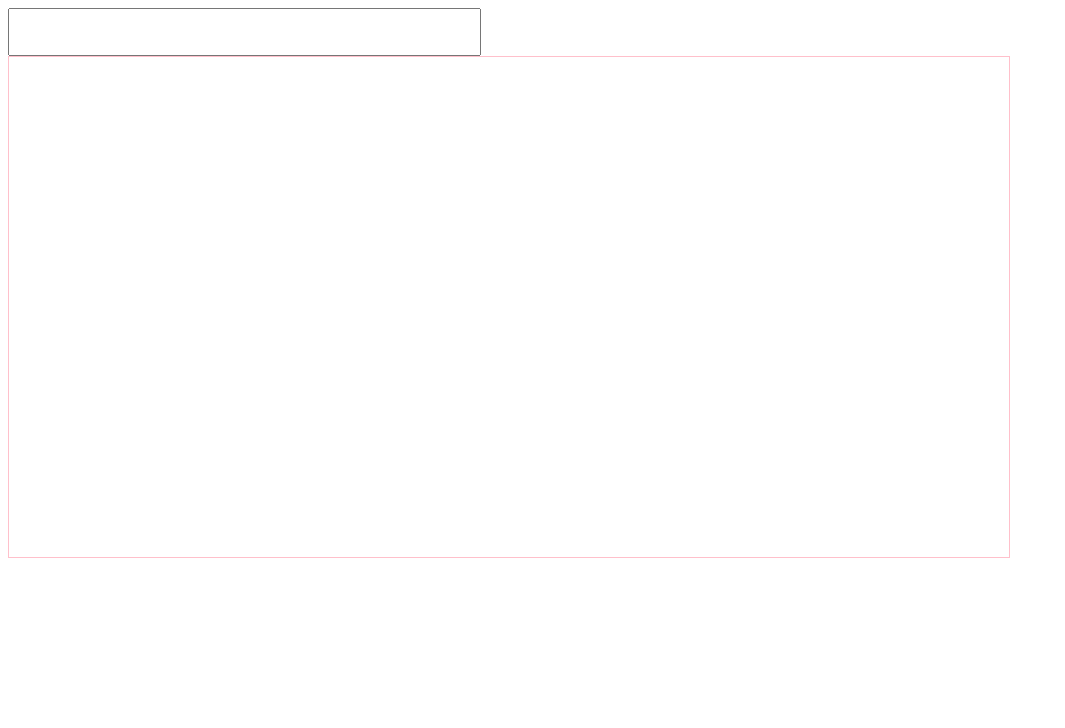
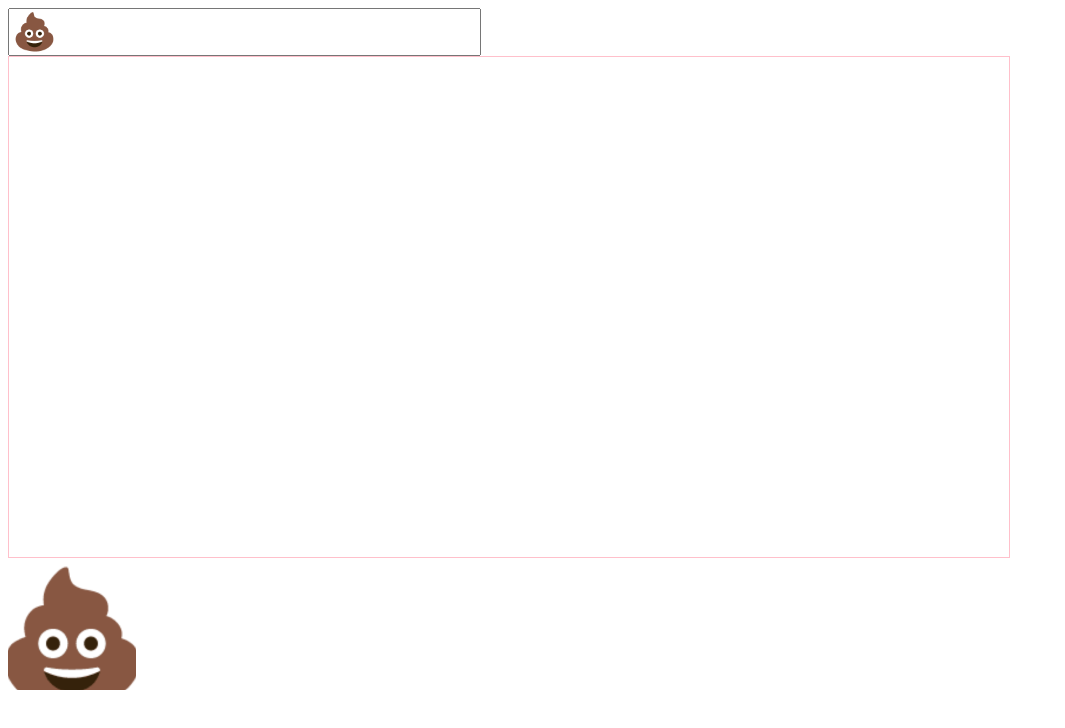
Before and after one commit to telegraham/emoji-fireworks, a plain HTML site: page index.html in a window 1280 px wide. Shown: the whole page, without its empty margins (0-1065 px from the left). Drawn offline with Linux system fonts and the light colour scheme.

Commit message:
add default emoji

```diff
--- a/index.html
+++ b/index.html
@@ -1,12 +1,13 @@
 <!doctype html>
 <html>
   <head>
+    <meta charset="UTF-8">
     <title>Moje Fireworks</title>
     <link rel="Stylesheet" href="style.css" />
     <script type="text/javascript" src="index.js"></script>
   </head>
   <body>
-    <input type="text" id="moje" />
+    <input type="text" id="moje" value="💩" />
     <br />
     <canvas id="real-one" width="2000px" height="1000px"></canvas>
     <br />
```
